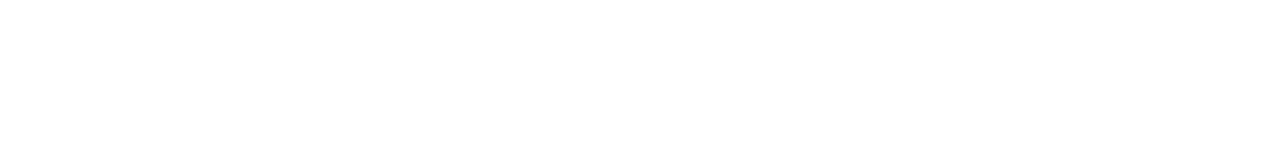
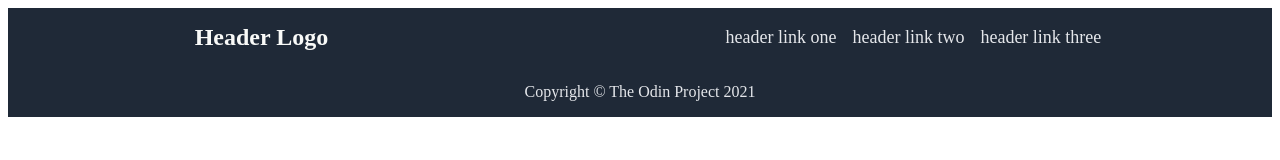
Before and after one commit to SpeakBoy/odin-landing-page, a plain HTML site: page index.html in a window 1280 px wide. Drawn offline with Linux system fonts and the light colour scheme.

Commit message:
Add style.css, add header and footer to index.html
Created css file, added header and footer of webpage, including
both necessary html and css.

```diff
--- a/index.html
+++ b/index.html
@@ -4,6 +4,20 @@
         <meta charset="UTF-8" />
         <meta name="viewport" content="width=device-width, initial-scale=1.0" />
         <title>Odin Landing Page</title>
+        <link rel="stylesheet" href="style.css" />
     </head>
-    <body></body>
+    <body>
+        <div class="header">
+            <div class="logo">Header Logo</div>
+            <div class="links">
+                <ul>
+                    <li><a href="#">header link one</a></li>
+                    <li><a href="#">header link two</a></li>
+                    <li><a href="#">header link three</a></li>
+                </ul>
+            </div>
+        </div>
+
+        <div class="footer">Copyright &copy; The Odin Project 2021</div>
+    </body>
 </html>
--- /dev/null
+++ b/style.css
@@ -0,0 +1,45 @@
+.header {
+    display: flex;
+    justify-content: space-around;
+}
+
+.footer {
+    display: flex;
+    justify-content: center;
+    align-items: center;
+    color: #e5e7eb;
+    padding: 16px;
+}
+
+.header,
+.footer {
+    background-color: #1f2937;
+}
+
+.logo {
+    font-size: 24px;
+    font-weight: bold;
+    color: #f9faf8;
+    display: flex;
+    justify-content: center;
+    align-items: center;
+    padding: 16px;
+}
+
+.links {
+    display: flex;
+    justify-content: center;
+    align-items: center;
+}
+
+ul {
+    list-style: none;
+    display: flex;
+    gap: 16px;
+}
+
+a {
+    text-decoration: none;
+    font-size: 18px;
+    color: #e5e7eb;
+}
```
